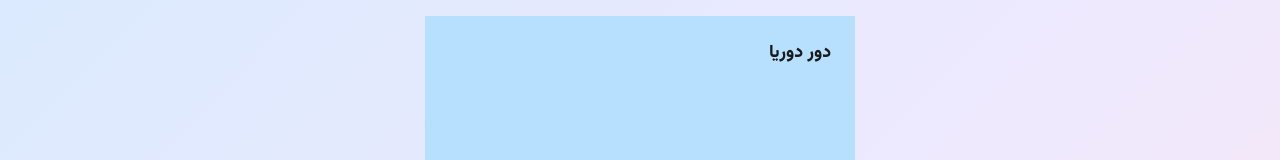
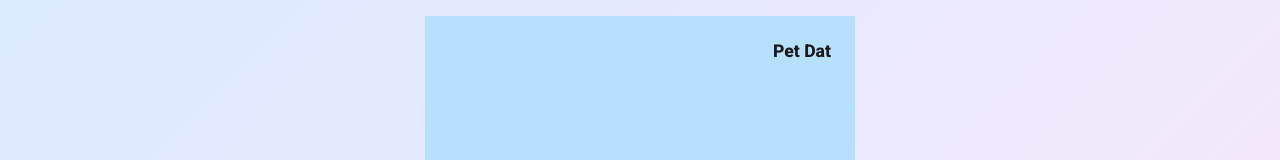
Before and after one commit to mtbbarutiha/Bot, a React (Vite) app in the folder packages/web/: page /welcome in a window 1280 px wide. Shown: the top 160 px of the page. Built offline with nearby package versions, Linux system fonts and the light colour scheme.

Commit message:
rebrand: تغییر نام اپ به Pet Dat
به‌روزرسانی title، PWA manifest، welcome، خانه و پروفایل.

```diff
--- a/package.json
+++ b/package.json
@@ -2,7 +2,7 @@
   "name": "hambazi",
   "version": "1.0.0",
   "private": true,
-  "description": "همبازی — پیدا کردن بازی برای سکشن (فاز ۱: UI)",
+  "description": "Pet Dat — پیدا کردن همبازی برای پت (فاز ۱: UI)",
   "scripts": {
     "dev": "npm run dev -w @hambazi/web",
     "build": "npm run build -w @hambazi/web",
--- a/packages/web/index.html
+++ b/packages/web/index.html
@@ -5,9 +5,9 @@
     <link rel="icon" type="image/svg+xml" href="/favicon.svg" />
     <meta name="viewport" content="width=device-width, initial-scale=1.0, viewport-fit=cover" />
     <meta name="theme-color" content="#b6e0fe" />
-    <meta name="description" content="دور دوریا — همبازی برای پت‌ات پیدا کن" />
+    <meta name="description" content="Pet Dat — همبازی برای پت‌ات پیدا کن" />
     <link rel="apple-touch-icon" href="/pwa-192.png" />
-    <title>دور دوریا</title>
+    <title>Pet Dat</title>
   </head>
   <body>
     <div id="root"></div>
--- a/packages/web/src/pages/HomePage.tsx
+++ b/packages/web/src/pages/HomePage.tsx
@@ -52,7 +52,7 @@ export function HomePage() {
         </div>
 
         <div className="greeting">
-          <h1>برای {MY_PET.name} 🐾</h1>
+          <h1>Pet Dat · برای {MY_PET.name} 🐾</h1>
         </div>
 
         <div className="search-bar">
--- a/packages/web/src/pages/ProfilePage.tsx
+++ b/packages/web/src/pages/ProfilePage.tsx
@@ -49,7 +49,7 @@ export function ProfilePage() {
           <div className="menu-icon">✈️</div>
           <div className="menu-text">
             <strong>ربات تلگرام</strong>
-            <small>دور دوریا — فاز بعدی</small>
+            <small>Pet Dat — فاز بعدی</small>
           </div>
         </div>
         <div className="menu-item">
--- a/packages/web/src/pages/WelcomePage.tsx
+++ b/packages/web/src/pages/WelcomePage.tsx
@@ -6,7 +6,7 @@ export function WelcomePage() {
   return (
     <div className="welcome-page">
       <div className="welcome-top">
-        <div className="welcome-logo">دور دوریا</div>
+        <div className="welcome-logo">Pet Dat</div>
         <div className="welcome-wave">
           <div className="welcome-pet">🐱</div>
         </div>
--- a/packages/web/vite.config.ts
+++ b/packages/web/vite.config.ts
@@ -9,8 +9,8 @@ export default defineConfig({
       registerType: 'autoUpdate',
       includeAssets: ['favicon.svg'],
       manifest: {
-        name: 'دور دوریا',
-        short_name: 'دور دوریا',
+        name: 'Pet Dat',
+        short_name: 'Pet Dat',
         description: 'همبازی برای پت‌ات پیدا کن',
         theme_color: '#b6e0fe',
         background_color: '#f0f9ff',
```
Also changed, not shown: 1 other file (tests, documents, lock files or other folders).
